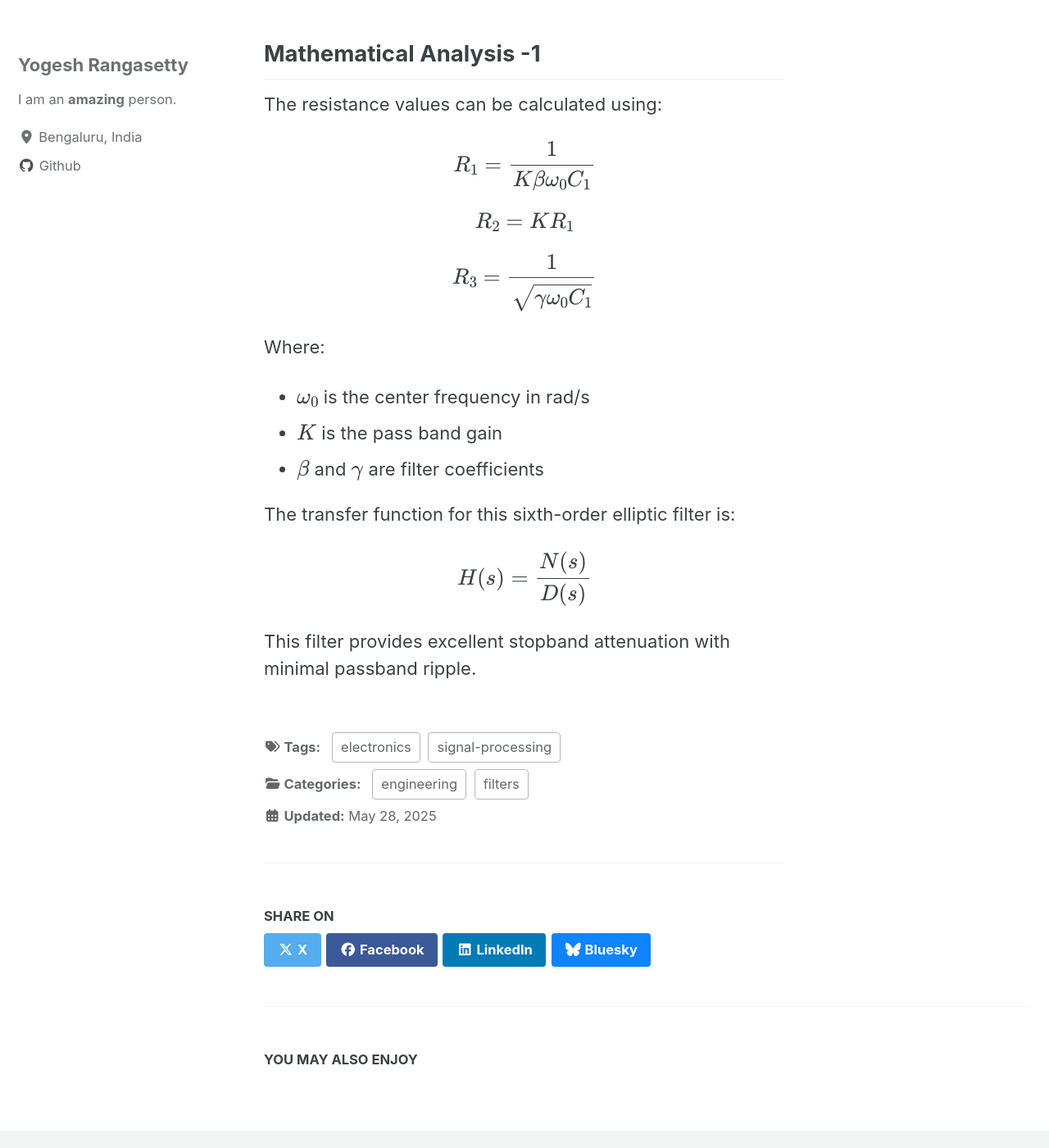
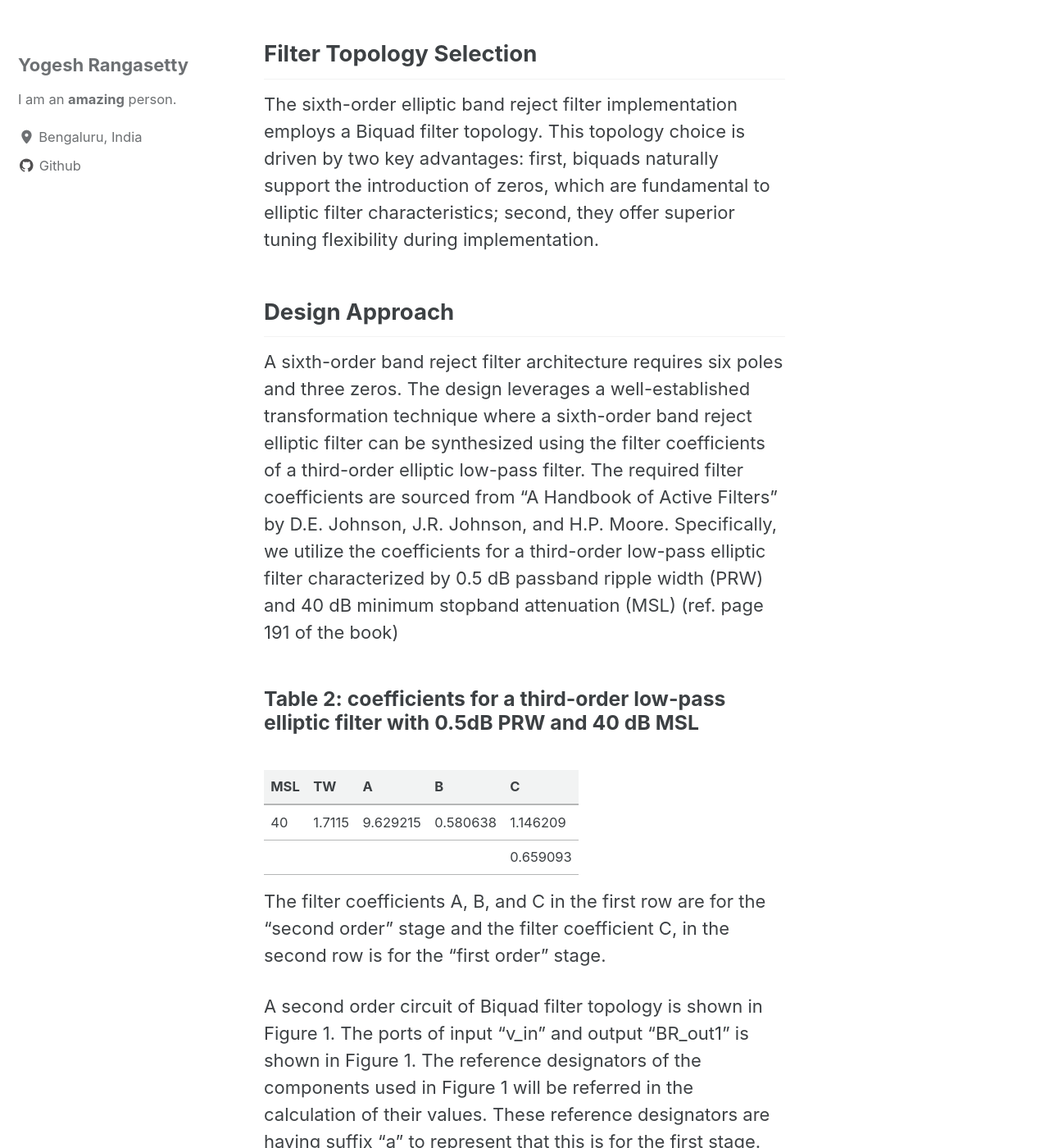
Before and after one commit to yogeshmr/yogeshmr.github.io, a Jekyll site: the page built from _posts/2025-05-28-elliptic-filter.md, in a window 1280 px wide and 1400 px high, scrolled down 1002 px. Shown: the whole window at 82% size. Built offline with Jekyll 4.4.1, drawn with Linux system fonts in a browser that asks for light colours; cached includes are drawn as plain includes; formulas are drawn with MathJax 3; some of the changed text lies outside the part shown.

Commit message:
updated draft of elliptic filter blog

```diff
--- a/_posts/2025-05-28-elliptic-filter.md
+++ b/_posts/2025-05-28-elliptic-filter.md
@@ -26,7 +26,55 @@ The detailed requirements given in Table 1 are synthesized from the requirement
 | F2 | 1015 | Hz | Upper stop band edge frequency |
 | MSL | 40 | dB | Minimum Stop band attenuation |
 
-## Mathematical Analysis -1
+
+## Filter Topology Selection
+
+The sixth-order elliptic band reject filter implementation employs a Biquad filter topology. This topology choice is driven by two key advantages: first, biquads naturally support the introduction of zeros, which are fundamental to elliptic filter characteristics; second, they offer superior tuning flexibility during implementation.
+
+## Design Approach
+A sixth-order band reject filter architecture requires six poles and three zeros. The design leverages a well-established transformation technique where a sixth-order band reject elliptic filter can be synthesized using the filter coefficients of a third-order elliptic low-pass filter.
+The required filter coefficients are sourced from "A Handbook of Active Filters" by D.E. Johnson, J.R. Johnson, and H.P. Moore. Specifically, we utilize the coefficients for a third-order low-pass elliptic filter characterized by 0.5 dB passband ripple width (PRW) and 40 dB minimum stopband attenuation (MSL) (ref. page 191 of the book)
+
+### Table 2: coefficients for a third-order low-pass elliptic filter with 0.5dB PRW and 40 dB MSL
+
+| MSL | TW     | A        | B        | C        |
+| --- | ------ | -------- | -------- | -------- |
+| 40  | 1.7115 | 9.629215 | 0.580638 | 1.146209 |
+|     |        |          |          | 0.659093 |
+
+The filter coefficients A, B, and C in the first row are for the “second order” stage and the filter coefficient C, in the second row is for the “first order” stage.
+
+A second order circuit of Biquad filter topology is shown in Figure 1. The ports of input "v_in" and output "BR_out1" is shown in Figure 1. The reference designators of the components used in Figure 1 will be referred in the calculation of their values. These reference designators are having suffix "a" to represent that this is for the first stage. The reference designators of the second and third stage will be suffixed with "b" and “c” respectively.
+
+## Figure 1: Circuit diagram of a second order Biquad filter topology
+![2nd Order Elliptic Filter Circuit](/assets/images/2025-05-28-elliptic-filter/image1.png)
+
+The band reject filter that is obtained from the coefficients of “3rd order” low pass filter is of “6th order”. This is because, the "one" second order stage of the low pas filter will yield "two" second order stages of band reject filter and "one first order” stage of the low pass filter will yield "one second order” stage of band reject filter.
+
+The Figure 1 implements one second order stage of the 6th order band reject filter. The same circuit is repeated two more times and cascaded in series as shown in Figure 2 to form a sixth order band reject filter. In Figure 2, input is provided at v_in and output is obtained at BR_out1. The output of first stage BR_out1 is input to the second stage. The output of the second stage BR_out2 is input to the v_in of the third stage. The complete output of the 6th order band reject filter is obtained at the output of the third stage and it is designated as BR_out3. The reference designators of the components in stage 1, 2 and 3 are the same except for the suffix "a", "b" or "c" for the first, second and third stages respectively.
+
+### Figure 2: Sixth order band reject elliptic filter composed of three second order stages
+
+![6th Order Elliptic Filter Circuit](/assets/images/2025-05-28-elliptic-filter/image2.png)
+
+The values of the components of the 6th order elliptic band reject filter are calculated in following steps:
+
+## Quality Factor and angular frequency
+
+The Quality Factor "Q" is the ratio of the center frequency to band width of the notch. It determines the selectivity of the filter. The values for quality factor and angular frequency are calculated in Table 3.
+
+| Parameter         | Formula           | Value  | Unit      |
+| ----------------- | ----------------- | ------ | --------- |
+| Quality Factor    | $Q=\frac{f_0}{BW}$   | 7.5    | Unit less |
+| Angular frequency | $W_0=2πf_0$ | 6283.2 | Hz        |
+
+## 4th order stage of band reject filter corresponding to 2nd order stage of low pass filter
+
+The factors A2, E1 and D1 are calculated from the filter coefficients A, B, C of the second order stage of elliptic low pass filter together with the "Q" (quality factor) of the filter to be designed. These three factors are common for the two second order stages of band reject filter corresponding to the one second order stage of low pass filter. The formulas and values for A2, E1 and D1 are given in Table 4.
+
+
+
+<!-- ## Mathematical Analysis -1
 
 The resistance values can be calculated using:
 
@@ -45,4 +93,4 @@ The transfer function for this sixth-order elliptic filter is:
 
 $$H(s) = \frac{N(s)}{D(s)}$$
 
-This filter provides excellent stopband attenuation with minimal passband ripple.
+This filter provides excellent stopband attenuation with minimal passband ripple. -->
```
Also changed, not shown: assets/images/2025-05-28-elliptic-filter/image1.png (added), assets/images/2025-05-28-elliptic-filter/image2.png (added).
